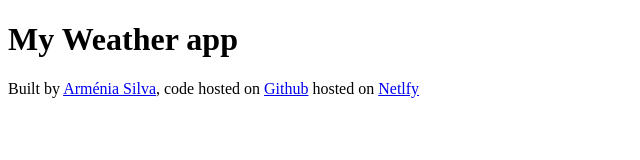
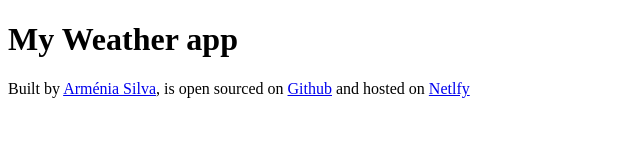
Before and after one commit to aarmenia/My-Weather-App, a plain HTML site: page index.html in a window 1280 px wide. Shown: the whole page, without its empty margins (0-640 px from the left). Drawn offline with Linux system fonts and the light colour scheme.

Commit message:
Updated the footer to something more readable

```diff
--- a/index.html
+++ b/index.html
@@ -10,11 +10,11 @@
     <footer>
       Built by
       <a href="https://github.com/aarmenia" target="_blank">Arménia Silva</a>,
-      code hosted on
+      is open sourced on
       <a href="https://github.com/aarmenia/My-Weather-App" target="_blank"
         >Github</a
       >
-      hosted on
+      and hosted on
       <a href="https://armenia-weather-app.netlify.app/" target="_blank"
         >Netlfy</a
       >
```
